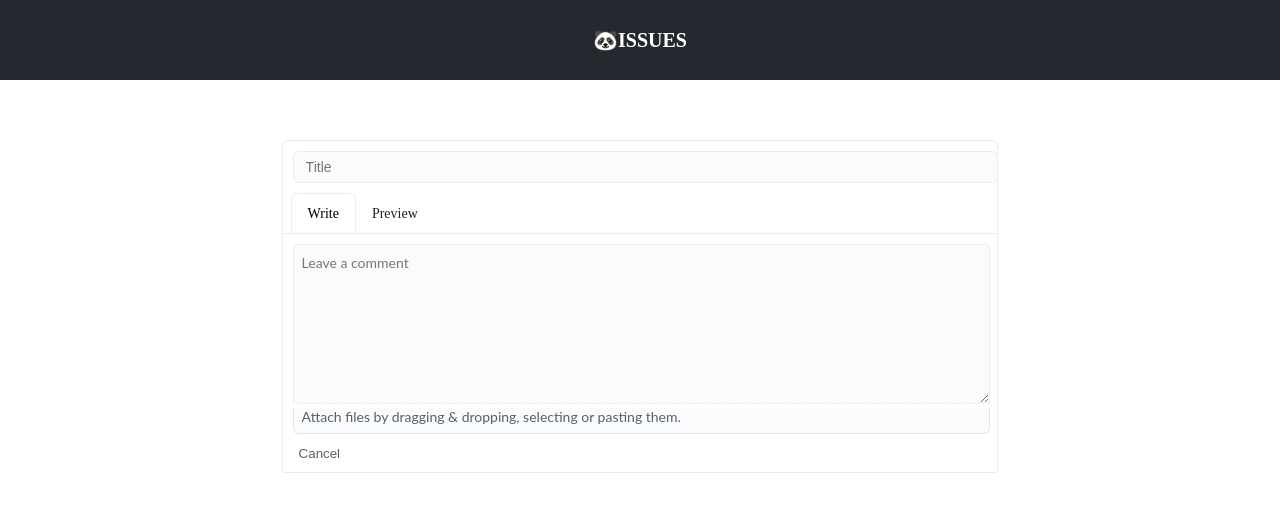
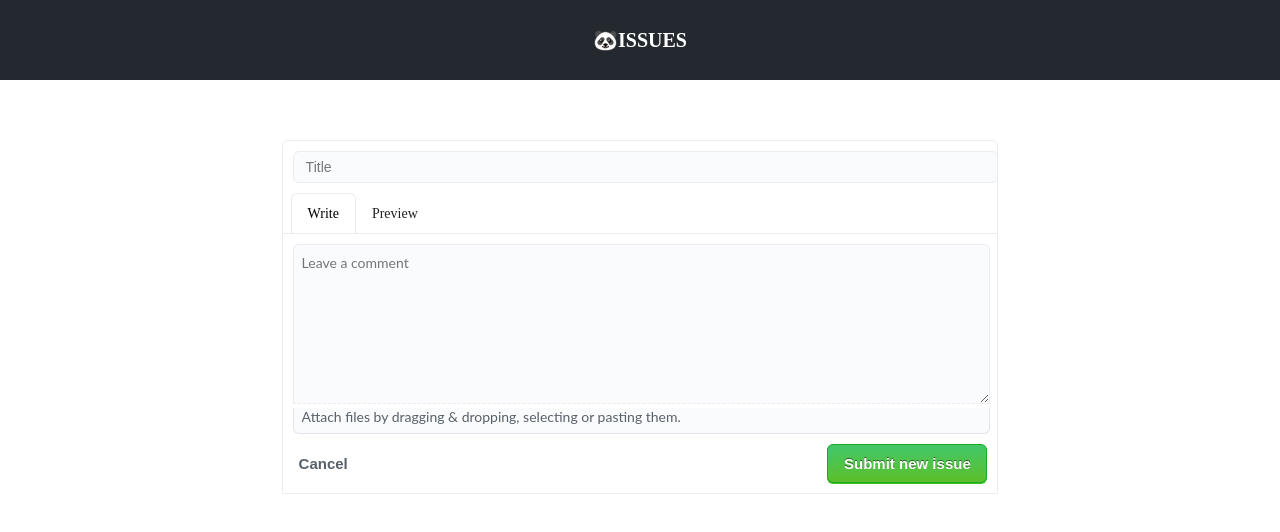
Before and after one commit to boostcamp-2020/IssueTracker-08, a React app in the folder Client/: page /issue/post in a window 1280 px wide. Shown: the top 532 px of the page. Built offline with nearby package versions, Linux system fonts and the light colour scheme; no server answers.

Commit message:
Feat : #134 Issue Submit 구현 - 이슈 등록을 구현함 - submit 버튼을 클릭하면 DB에 저장됨

```diff
--- a/Client/src/components/IssueForm.jsx
+++ b/Client/src/components/IssueForm.jsx
@@ -1,6 +1,9 @@
-import React, { useState } from 'react';
-import { Link } from 'react-router-dom';
+import React, { useRef } from 'react';
+import { Link, useHistory } from 'react-router-dom';
 import styled from 'styled-components';
+
+import { POST_ISSUE } from '../utils/api';
+import { postOptions } from '../utils/fetchOptions';
 
 const FileAttachMsg =
   'Attach files by dragging & dropping, selecting or pasting them.';
@@ -103,6 +106,7 @@ const FileAttachContainer = styled.div`
 const SubmitDiv = styled.div`
   display: flex;
   justify-content: space-between;
+  align-items: center;
   margin: 10px;
 `;
 
@@ -112,19 +116,54 @@ const CancelButton = styled.button`
   background: 0;
   color: #586069;
   cursor: pointer;
+  font-size: 15px;
+  font-weight: bold;
+`;
+
+const SubmitButton = styled.button`
+  width: 160px;
+  box-shadow: 0px 1px 0px 0px #3dc21b;
+  background: linear-gradient(to bottom, #44c767 5%, #5cbf2a 100%);
+  background-color: #44c767;
+  border-radius: 6px;
+  border: 1px solid #18ab29;
+  display: inline-block;
+  cursor: pointer;
+  color: white;
+  font-size: 15px;
+  font-weight: bold;
+  padding: 10px;
+  text-decoration: none;
+  text-shadow: 0px -1px 0px #2f6627;
 `;
 
 const IssueForm = () => {
-  const [title, setTitle] = useState('');
-  const [comment, setComment] = useState('');
+  const history = useHistory();
+  const titleRef = useRef(false);
+  const commentRef = useRef(false);
+
+  const createIssueData = (e) => {
+    const issue = {
+      userId: 1,
+      milestoneId: null,
+      title: titleRef.current.value,
+      content: commentRef.current.value,
+    };
+    const options = postOptions(issue);
+    fetch(POST_ISSUE, options);
+    history.goBack();
+  };
 
   return (
     <IssueFormContainer>
-      <IssueTitleInput placeholder="Title" />
+      <IssueTitleInput placeholder="Title" ref={titleRef} />
       <WriteTab>Write</WriteTab>
       <PreviewTab>Preview</PreviewTab>
       <Hr />
-      <IssueComment placeholder="Leave a comment"></IssueComment>
+      <IssueComment
+        placeholder="Leave a comment"
+        ref={commentRef}
+      ></IssueComment>
       <FileAttachContainer>
         <div>{FileAttachMsg}</div>
       </FileAttachContainer>
@@ -132,6 +171,7 @@ const IssueForm = () => {
         <Link to="/">
           <CancelButton>Cancel</CancelButton>
         </Link>
+        <SubmitButton onClick={createIssueData}>Submit new issue</SubmitButton>
       </SubmitDiv>
     </IssueFormContainer>
   );
--- /dev/null
+++ b/Client/src/utils/api.js
@@ -0,0 +1,3 @@
+import * as config from '../config';
+
+export const POST_ISSUE = config.BASE_URL + 'api/issues';
--- /dev/null
+++ b/Client/src/utils/fetchOptions.js
@@ -0,0 +1,35 @@
+// const token = localStorage.getItem('jwt');
+
+export const getOptions = {
+  mode: 'cors',
+  credentials: 'include',
+  method: 'get',
+  //   headers: {
+  //     Authorization: token,
+  //   },
+};
+
+export const postOptions = (data) => {
+  return {
+    mode: 'cors',
+    credentials: 'include',
+    method: 'POST',
+    headers: {
+      // Authorization: token,
+      'Content-Type': 'application/json;charset=utf-8',
+    },
+    body: JSON.stringify(data),
+  };
+};
+
+export const putOptions = {
+  mode: 'cors',
+  credentials: 'include',
+  method: 'put',
+};
+
+export const deleteOptions = {
+  mode: 'cors',
+  credentials: 'include',
+  method: 'delete',
+};
```
